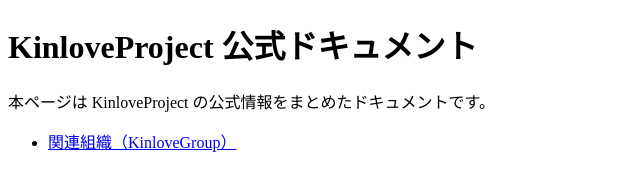
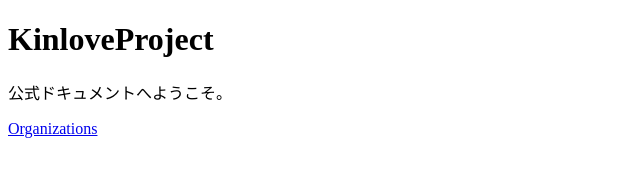
Before and after one commit to ARCHI5474/KinloveProject, a plain HTML site: page index.html in a window 1280 px wide. Shown: the whole page, without its empty margins (0-640 px from the left). Drawn offline with Linux system fonts and the light colour scheme.

Commit message:
Update index.html

```diff
--- a/index.html
+++ b/index.html
@@ -2,14 +2,12 @@
 <html lang="ja">
 <head>
   <meta charset="UTF-8">
-  <title>KinloveProject 公式ドキュメント</title>
+  <title>KinloveProject</title>
 </head>
 <body>
-  <h1>KinloveProject 公式ドキュメント</h1>
-  <p>本ページは KinloveProject の公式情報をまとめたドキュメントです。</p>
+  <h1>KinloveProject</h1>
+  <p>公式ドキュメントへようこそ。</p>
 
-  <ul>
-    <li><a href="organizations.html">関連組織（KinloveGroup）</a></li>
-  </ul>
+  <a href="organizations.html">Organizations</a>
 </body>
 </html>
```
